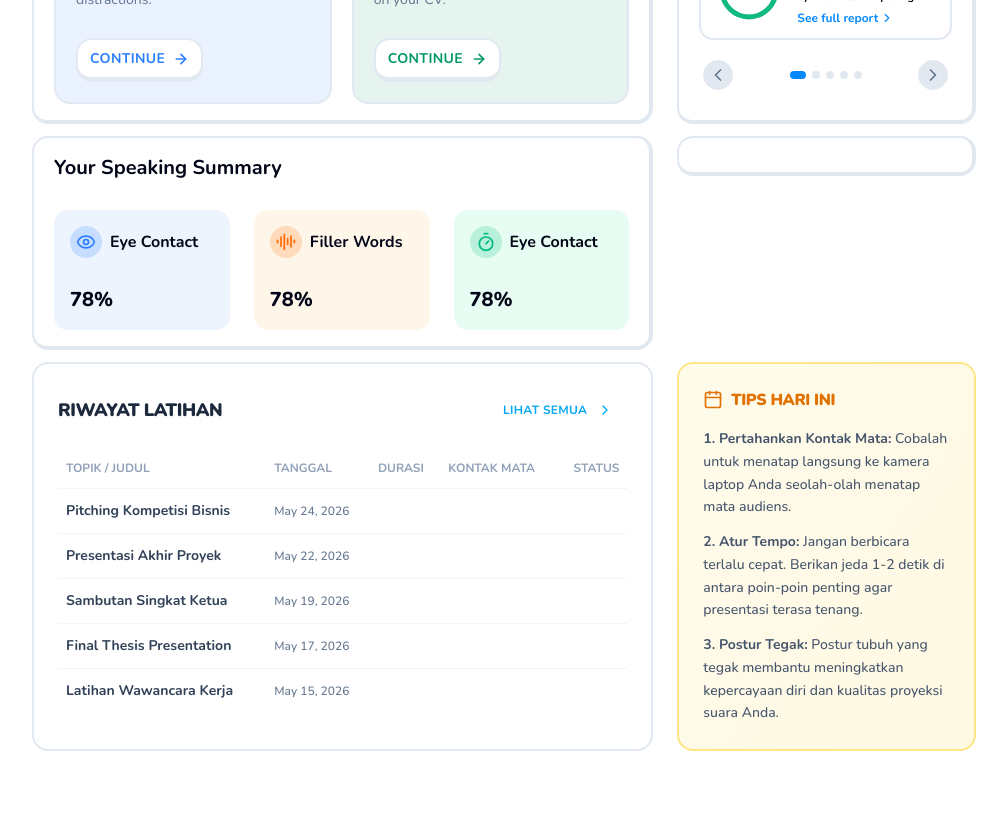
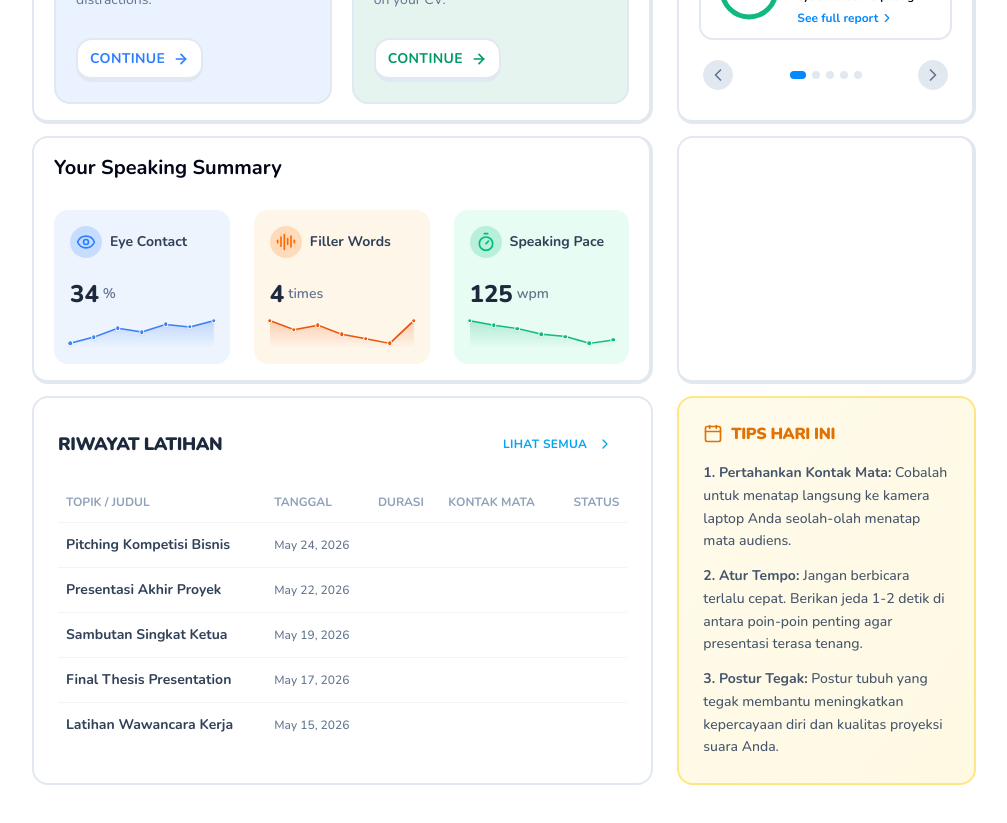
Before and after one commit to localhost-orgz/pitcho-fe, a Next.js app: page /studio in a window 1280 px wide. Shown: the part 980-1803 px from the top of the page, without its empty margins (264-1271 px from the left). Before the commit the page ends 1771 px from the top, so only its background shows below. Built offline with nearby package versions, Linux system fonts and the light colour scheme.

Commit message:
feat: stats finished

```diff
--- a/src/app/studio/page.js
+++ b/src/app/studio/page.js
@@ -19,6 +19,7 @@ import {
 import Image from "next/image";
 import Link from "next/link";
 import PerformanceCircle from "@/components/UI/PerformanceCircle";
+import MiniLineChart from "@/components/UI/MiniLineChart";
 
 export default function StationPage() {
   const stats = [
@@ -44,6 +45,10 @@ export default function StationPage() {
       color: "bg-amber-500/10 text-amber-500 border-amber-200",
     },
   ];
+
+  const eyeContactData = [70, 75, 82, 79, 85, 83, 88];
+  const fillerWordsData = [10, 8, 9, 7, 6, 5, 10];
+  const speakingPaceData = [142, 138, 135, 130, 128, 122, 125];
 
   const [activeSessionIndex, setActiveSessionIndex] = useState(0);
   const [slideDirection, setSlideDirection] = useState("right");
@@ -434,36 +439,90 @@ export default function StationPage() {
         <div className="w-full p-10 rounded-2xl border-bold px-5 py-4 col-span-2">
           <h3 className="text-xl font-bold">Your Speaking Summary</h3>
           <div className="grid grid-cols-3 gap-6 mt-7">
-            <div className="w-full col-span-1 rounded-xl bg-blue-100/50 p-4 flex flex-col gap-2">
+            <div className="w-full col-span-1 rounded-xl bg-blue-100/50 p-4 flex flex-col justify-between">
+              <div className="flex flex-col gap-1">
                 <div className="flex items-center gap-2">
                   <div className="p-1.5 bg-blue-500/20 w-fit rounded-full">
                     <Eye size={20} className="text-blue-500" />
                   </div>
-                <span className="font-bold">Eye Contact</span>
+                  <span className="font-bold text-slate-700 text-sm">
+                    Eye Contact
+                  </span>
                 </div>
-              <span className="font-extrabold text-xl mt-5">78%</span>
+                <div className="flex items-center mt-4 gap-1">
+                  <span className="font-extrabold text-2xl text-slate-800 ">
+                    34
+                  </span>
+                  <span className="text-sm font-semibold text-slate-500">
+                    %
+                  </span>
                 </div>
-            <div className="w-full col-span-1 rounded-xl bg-orange-100/50 p-4 flex flex-col gap-2">
+              </div>
+              <div className="w-full h-8 mt-1.5">
+                <MiniLineChart
+                  data={eyeContactData}
+                  color="#3b82f6"
+                  strokeWidth={1.8}
+                />
+              </div>
+            </div>
+            <div className="w-full col-span-1 rounded-xl bg-orange-100/50 p-4 flex flex-col justify-between">
+              <div className="flex flex-col gap-1">
                 <div className="flex items-center gap-2">
                   <div className="p-1.5 bg-orange-500/20 w-fit rounded-full">
                     <AudioLines size={20} className="text-orange-500" />
                   </div>
-                <span className="font-bold">Filler Words</span>
+                  <span className="font-bold text-slate-700 text-sm">
+                    Filler Words
+                  </span>
                 </div>
-              <span className="font-extrabold text-xl mt-5">78%</span>
+                <div className="flex items-center mt-4 gap-1">
+                  <span className="font-extrabold text-2xl text-slate-800 ">
+                    4
+                  </span>
+                  <span className="text-sm font-semibold text-slate-500">
+                    times
+                  </span>
                 </div>
-            <div className="w-full col-span-1 rounded-xl bg-emerald-100/50 p-4 flex flex-col gap-2">
+              </div>
+              <div className="w-full h-8 mt-1.5">
+                <MiniLineChart
+                  data={fillerWordsData}
+                  color="#ea580c"
+                  strokeWidth={1.8}
+                />
+              </div>
+            </div>
+            <div className="w-full col-span-1 rounded-xl bg-emerald-100/50 p-4 flex flex-col justify-between">
+              <div className="flex flex-col gap-1">
                 <div className="flex items-center gap-2">
                   <div className="p-1.5 bg-emerald-500/20 w-fit rounded-full">
                     <Timer size={20} className="text-emerald-500" />
                   </div>
-                <span className="font-bold">Eye Contact</span>
+                  <span className="font-bold text-slate-700 text-sm">
+                    Speaking Pace
+                  </span>
                 </div>
-              <span className="font-extrabold text-xl mt-5">78%</span>
+                <div className="flex items-center mt-4 gap-1">
+                  <span className="font-extrabold text-2xl text-slate-800 ">
+                    125
+                  </span>
+                  <span className="text-sm font-semibold text-slate-500">
+                    wpm
+                  </span>
+                </div>
+              </div>
+              <div className="w-full h-8 mt-1.5">
+                <MiniLineChart
+                  data={speakingPaceData}
+                  color="#10b981"
+                  strokeWidth={1.8}
+                />
               </div>
             </div>
           </div>
-        <div className="w-full h-10 border-bold rounded-2xl"></div>
+        </div>
+        <div className="w-full border-bold rounded-2xl bg-white/50"></div>
       </div>
 
       {/* Main Grid Content */}
--- /dev/null
+++ b/src/components/UI/MiniLineChart.jsx
@@ -0,0 +1,95 @@
+import React, { useId } from "react";
+
+export default function MiniLineChart({
+  data = [],
+  color = "#10b981", // default color
+  strokeWidth = 2,
+  className = ""
+}) {
+  const gradientId = useId();
+
+  if (!data || data.length === 0) return null;
+
+  const min = Math.min(...data);
+  const max = Math.max(...data);
+  const range = max - min === 0 ? 1 : max - min;
+
+  // Add 10% padding top and bottom so the line doesn't hit the edges
+  const padding = range * 0.1;
+  const minVal = min - padding;
+  const maxVal = max + padding;
+  const adjustedRange = maxVal - minVal;
+
+  const width = 120;
+  const height = 40;
+
+  // Calculate coordinates
+  const points = data.map((val, idx) => {
+    const x = (idx / (data.length - 1)) * width;
+    // Map val to y: higher value means lower y coordinate (towards the top)
+    const y = height - ((val - minVal) / adjustedRange) * (height - 6) - 3;
+    return { x, y };
+  });
+
+  // Construct SVG paths
+  const linePath = points.reduce((acc, pt, idx) => {
+    return acc + `${idx === 0 ? "M" : "L"} ${pt.x.toFixed(2)} ${pt.y.toFixed(2)}`;
+  }, "");
+
+  const areaPath = linePath + ` L ${width} ${height} L 0 ${height} Z`;
+
+  // Get the last point coordinates to draw an indicator dot
+  const lastPt = points[points.length - 1];
+
+  return (
+    <div className={`relative w-full h-full select-none ${className}`}>
+      <svg
+        className="w-full h-full"
+        viewBox={`0 0 ${width} ${height}`}
+        preserveAspectRatio="none"
+      >
+        <defs>
+          <linearGradient id={gradientId} x1="0" y1="0" x2="0" y2="1">
+            <stop offset="0%" stopColor={color} stopOpacity={0.25} />
+            <stop offset="100%" stopColor={color} stopOpacity={0.0} />
+          </linearGradient>
+        </defs>
+
+        {/* Gradient Area Fill */}
+        <path d={areaPath} fill={`url(#${gradientId})`} />
+
+        {/* Trend Line */}
+        <path
+          d={linePath}
+          fill="none"
+          stroke={color}
+          strokeWidth={strokeWidth}
+          strokeLinecap="round"
+          strokeLinejoin="round"
+        />
+
+      </svg>
+
+      {/* HTML Dot Point Indicators to prevent aspect-ratio stretching */}
+      {points.map((pt, idx) => {
+        const leftPercent = (pt.x / width) * 100;
+        const topPercent = (pt.y / height) * 100;
+        return (
+          <div
+            key={idx}
+            className="absolute rounded-full border border-white shadow-xs pointer-events-none"
+            style={{
+              left: `${leftPercent}%`,
+              top: `${topPercent}%`,
+              transform: "translate(-50%, -50%)",
+              backgroundColor: color,
+              width: "5.5px",
+              height: "5.5px",
+              borderWidth: "1px",
+            }}
+          />
+        );
+      })}
+    </div>
+  );
+}
```
Lines whose indentation alone changed are shown as unchanged.
